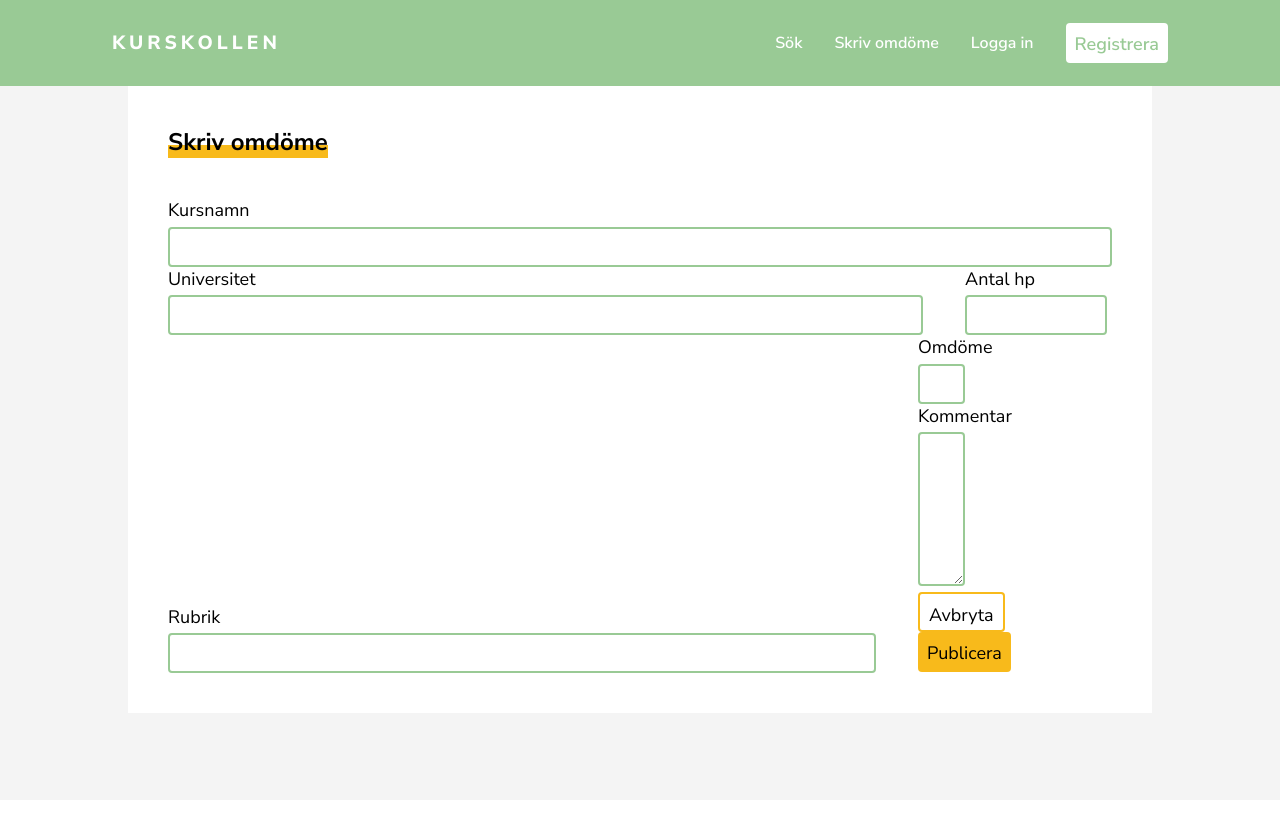
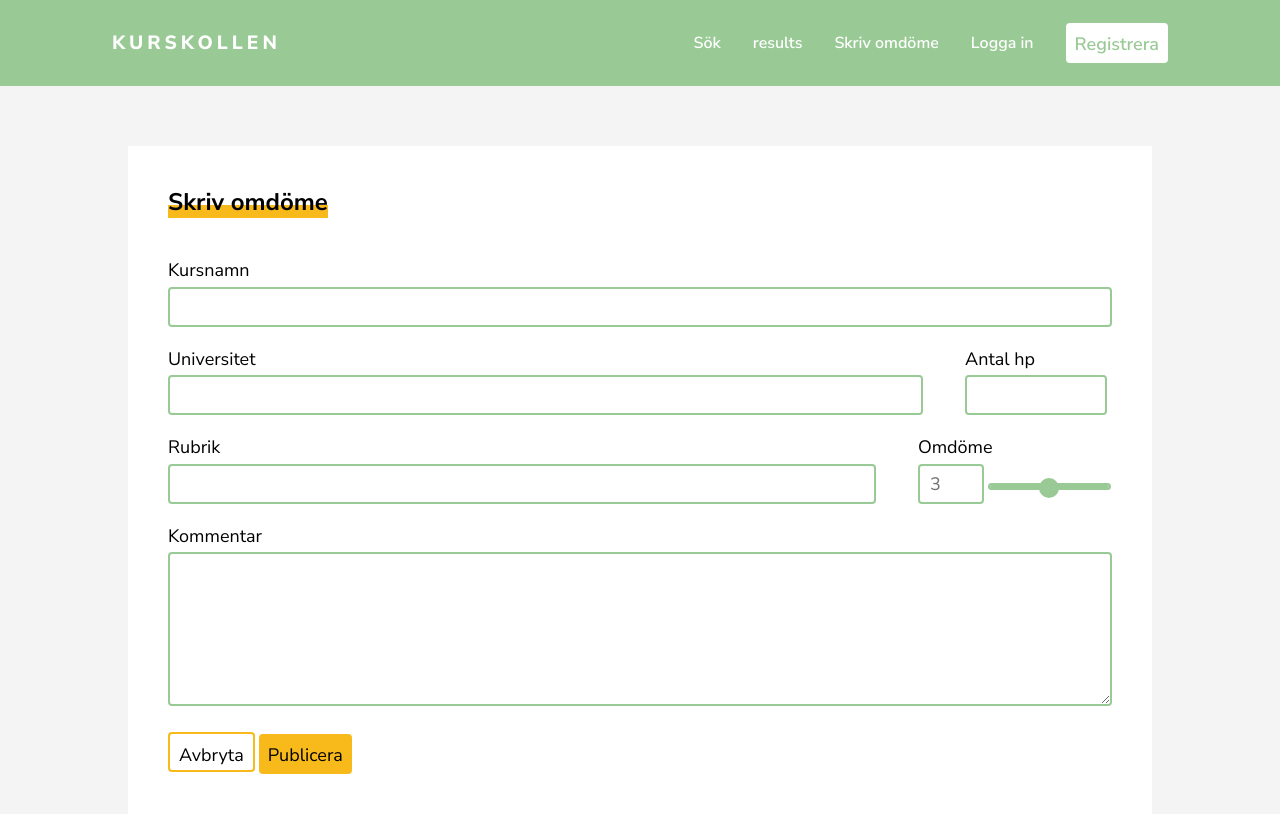
Before and after one commit to fika4life/KURSKOLLEN-web, a Flask app: page /write-review in a window 1280 px wide. Before the commit the page ends 673 px from the top, so only its background shows below. Run offline with Flask 2, Linux system fonts and the light colour scheme.

Commit message:
adds searchresults page

```diff
--- a/app.py
+++ b/app.py
@@ -24,5 +24,11 @@ def writeReview():
     if request.method == 'GET':
         return render_template('writeReview.html')
 
+
+@app.route('/search-results', methods=["GET", "POST"])
+def searchResults():
+    if request.method =='GET':
+        return render_template('searchResults.html')
+
 if __name__ == '__main__':
     app.run(debug = True)
--- a/static/script.js
+++ b/static/script.js
@@ -16,3 +16,18 @@
 // registerForm.addEventListener("submit", function (e) {
 //   e.preventDefault();
 // });
+
+// ------------------  range slider---------
+//get the value of the range
+const rangeSlider = document.getElementById("rating-slider");
+
+const ratingInput = document.getElementById("rating-input");
+
+//get the input text element and set the value to the rangeSlider value
+rangeSlider.addEventListener("input", (e) => {
+  ratingInput.value = e.target.value;
+});
+
+ratingInput.addEventListener("change", (e) => {
+  rangeSlider.value = e.target.value;
+});
--- a/static/styles.css
+++ b/static/styles.css
@@ -159,7 +159,6 @@ a.navbar-brand {
 
 /* main styles*/
 .main-container {
-
   display: flex;
   justify-content: center;
   align-items: center;
@@ -170,6 +169,10 @@ a.navbar-brand {
   width: 1024px;
   background-color: white;
   padding: 40px;
+
+  margin-top: 60px;
+
+
 
 }
 
@@ -230,11 +233,7 @@ a.navbar-brand {
 
 }
 
-.user-auth-container .form-control {
-  position: relative;
-  margin-bottom: 10px;
-  padding-bottom: 20px;
-}
+
 
 .form-control input:focus {
   outline: none;
@@ -260,10 +259,17 @@ a.navbar-brand {
 .user-auth-container {
   width: 400px;
   background-color: var(--lightgray);
-  margin: 100px auto;
+  margin: 60px auto;
   padding: 40px 25px;
 
 
+}
+
+
+.user-auth-container .form-control {
+  position: relative;
+  margin-bottom: 10px;
+  padding-bottom: 20px;
 }
 
 .user-auth-h {
@@ -309,60 +315,68 @@ a.user-auth-link:visited {
 #write-review .form-control{
   display: inline-block;
   width: 100%;
+  padding-bottom: 20px;
 }
 
-.form-control#university{
+.form-control#university-group{
   width: 80%;
   margin-right: 4%;
 
 }
 
-.form-control#credits {
+.form-control#credits-group {
   width: 15%;
 }
 
-.form-control#reviewTitle {
+.form-control#reviewTitle-group {
   width: 75%;
   margin-right: 4%;
 }
 
-.form-control#rating {
-  width: 5%;
+.form-control#rating-group {
+ width:7%
 }
+
 #rating-slider {
   width: 13%;
 }
 
-.form-control#reviewTf {
+.form-control#reviewTf-group{
   width: 100%;
 
 
 }
-.form-control#reviewTf textarea{
+.form-control#reviewTf-group textarea{
   border: 2px solid var(--green);
   width: 100%;
   border-radius: 4px;
 }
 
-#rating-slider{
+
+/* styling slider  */
+/* chrome adn safari */
+input[type='range']{
   -webkit-appearance: none;
   appearance: none;
   border: 2px solid var(--green);
   border-radius: 20px;
 
 }
-#rating-slider:focus{
+input[type='range']:focus{
   outline: none;
 }
 
-#rating-slider::-webkit-slider-runnable-track,
-#rating-slider::-moz-range-track{
+input[type='range']::-webkit-slider-runnable-track{
+
   background-color: var(--green);
-  height: 5px;
+  height: 3px;
+  cursor: pointer;
+  border-radius: 4px;
+
 
 }
 
-#rating-slider::-webkit-slider-thumb{
+input[type='range']::-webkit-slider-thumb{
      -webkit-appearance: none;
      appearance: none;
      background-color: var(--green);
@@ -370,4 +384,65 @@ a.user-auth-link:visited {
      width: 20px;
      border-radius: 50%;
      cursor: pointer;
+     margin-top: -7px;
 }
+
+input[type='range']::-webkit-slider-
+
+
+
+/* firefox */
+
+input[type='range']::-moz-range-track{
+
+  background-color: var(--green);
+  height: 3px;
+  cursor: pointer;
+  border-radius: 4px;
+
+
+}
+
+input[type='range']::-moz-range-thumb{
+     -webkit-appearance: none;
+     appearance: none;
+     background-color: var(--green);
+     height: 20px;
+     width: 20px;
+     border-radius: 50%;
+     cursor: pointer;
+     margin-top: -7px;
+}
+
+input[type='range']::-moz-range-track{
+
+  background-color: var(--green);
+  height: 3px;
+  cursor: pointer;
+  border-radius: 4px;
+
+
+}
+
+/* ie */
+
+input[type='range']::-ms-track{
+     -webkit-appearance: none;
+     appearance: none;
+     background-color: var(--green);
+     height: 20px;
+     width: 20px;
+     border-radius: 50%;
+     cursor: pointer;
+     margin-top: -7px;
+}
+
+input[type='range']::-ms-track{
+
+  background-color: var(--green);
+  height: 3px;
+  cursor: pointer;
+  border-radius: 4px;
+
+
+}
--- a/templates/layout.html
+++ b/templates/layout.html
@@ -22,6 +22,9 @@
             <a class="nav-link" href="/">Sök</a>
           </li>
           <li class="nav-item">
+            <a class="nav-link" href="/search-results">results</a>
+          </li>
+          <li class="nav-item">
             <a class="nav-link" href="/write-review">Skriv omdöme</a>
           </li>
           <li class="nav-item">
--- a/templates/writeReview.html
+++ b/templates/writeReview.html
@@ -1,29 +1,35 @@
 {% extends 'layout.html' %} {% block title %}Registrera {% endblock %} {% block
 main %}
 
-<div class="container">
 <div class="content-container">
   <h2 class="highlighter">Skriv omdöme</h2>
   <form action="" method="POST" id="write-review">
-      <div class="form-control" id="courseName">
+    <div class="form-control" id="courseName-group">
       <label for="courseName">Kursnamn</label>
       <input type="text" id="courseName" name="courseName" />
     </div>
-      <div class="form-control" id="university">
+    <div class="form-control" id="university-group">
       <label for="university">Universitet</label>
       <input type="text" name="university" />
     </div>
-      <div class="form-control" id="credits">
+    <div class="form-control" id="credits-group">
       <label for="credits">Antal hp</label>
       <input type="number" name="credits" />
     </div>
-      <div class="form-control" id="reviewTitle">
+    <div class="form-control" id="reviewTitle-group">
       <label for="reviewTitle">Rubrik</label>
       <input type="text" id="reviewTitle" name="reviewTitle" />
     </div>
-      <div class="form-control" id="rating">
+    <div class="form-control" id="rating-group">
       <label for="rating">Omdöme</label>
-        <input type="number" min="1" max="5" name="rating" id="rating-input/>
+      <input
+        type="number"
+        min="1"
+        max="5"
+        value="3"
+        name="rating"
+        id="rating-input"
+      />
     </div>
     <input
       type="range"
@@ -34,7 +40,7 @@ main %}
       name="ratingSlider"
     />
 
-      <div class="form-control" id="reviewTf">
+    <div class="form-control" id="reviewTf-group">
       <label for="comments">Kommentar</label>
       <textarea name="comments" rows="10"> </textarea>
     </div>
@@ -42,6 +48,5 @@ main %}
     <button type="submit" class="primary">Publicera</button>
   </form>
 </div>
-</div>
 
 {% endblock %}
```
Also changed, not shown: templates/searchResults.html (added, +19 -0 lines), static/images/desk-short.png (added), 1 other file. Lines whose indentation alone changed are shown as unchanged.
